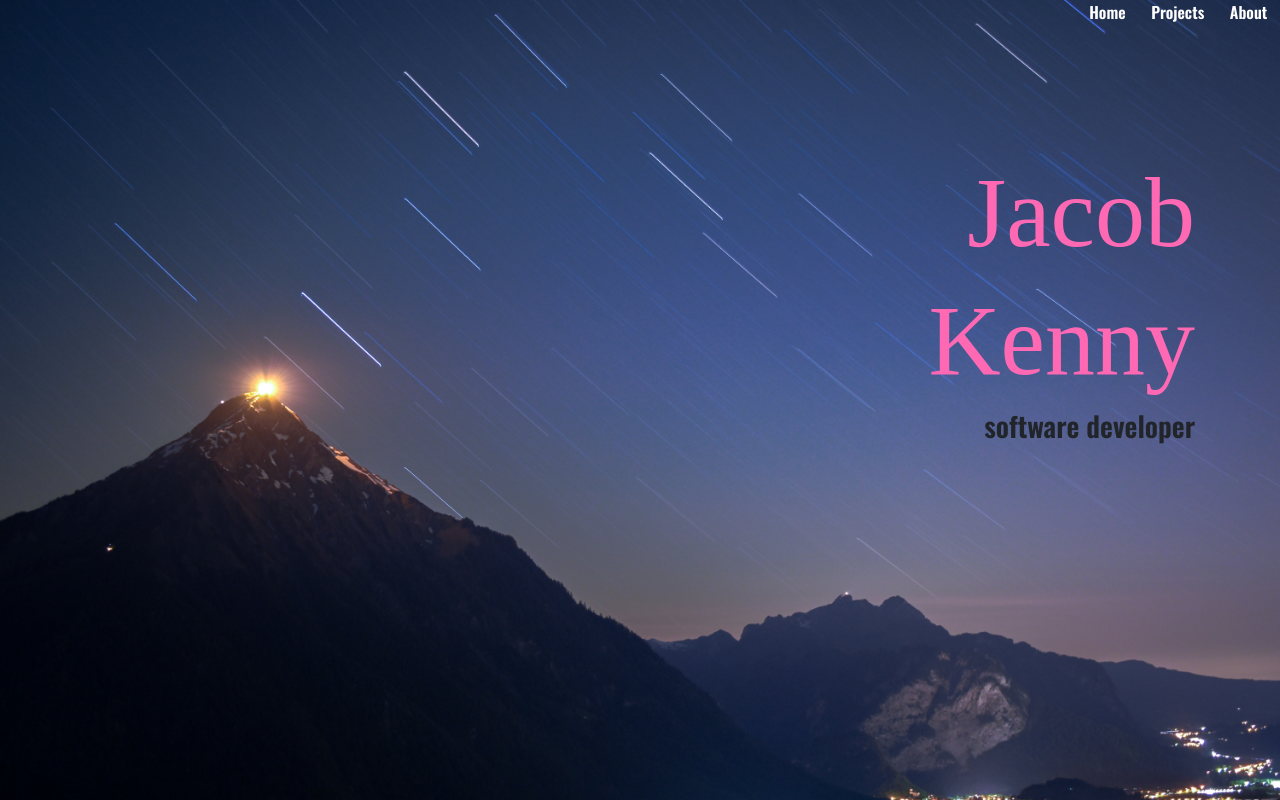
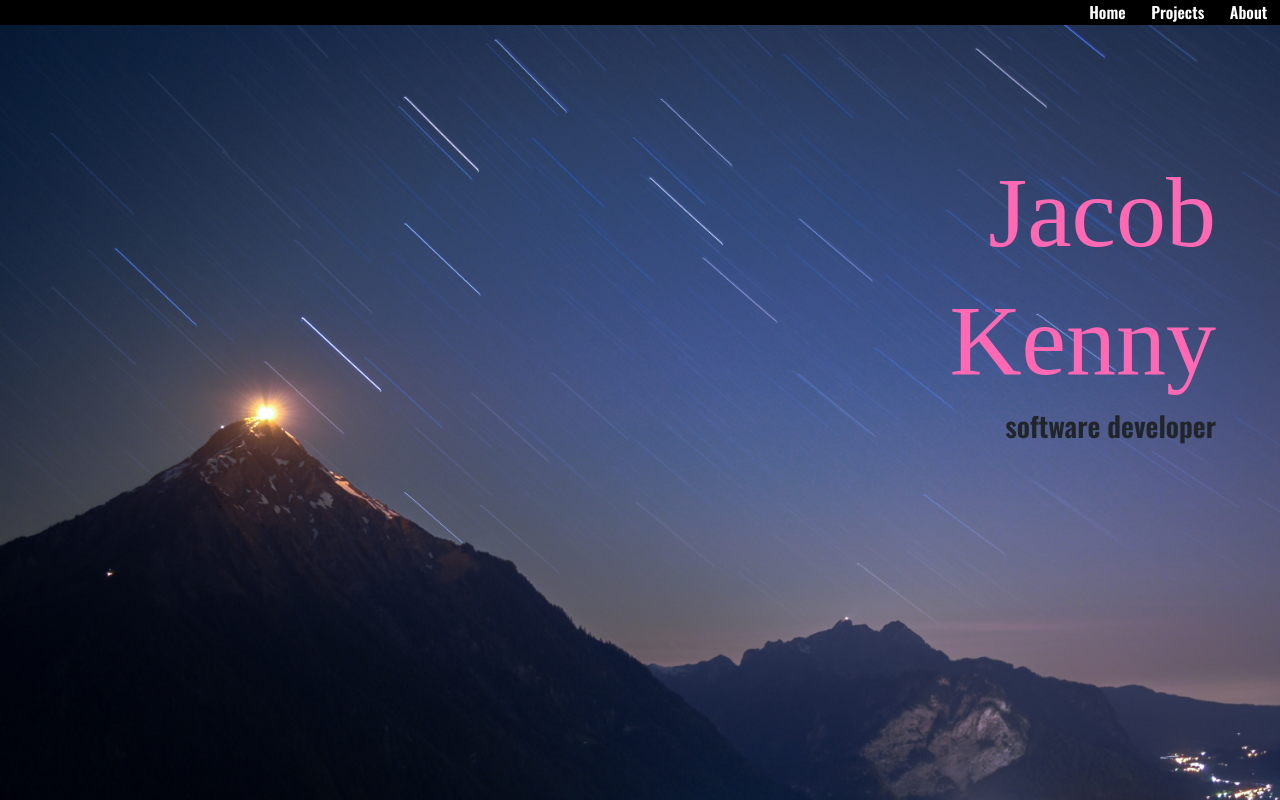
Before and after one commit to kennja05/personal-site, a React (Create React App) app: page / in a window 1280 px wide. Built offline with nearby package versions, Linux system fonts and the light colour scheme; a web font is replaced by a local one.

Commit message:
update home

```diff
--- a/src/App.css
+++ b/src/App.css
@@ -8,9 +8,6 @@ body{
 
 .App {
   text-align: center;
-  background-image: url('./images/backgroundImage.jpg');
-  background-size: cover;
-  background-position: center center;
   margin: auto;
   height: 100vh;
   width: 100%;
@@ -33,13 +30,20 @@ body{
 }
 
 .home{
+  background-size: cover;
+  background-position: center center;
+  background-image: url('./images/backgroundImage.jpg');
   font-family: 'Poller One';
   text-align: right;
   margin-right: 10%;
   padding-top: 10%;
+  height: 100%;
+  width: 100%;
+  padding-right: 5%;
 }
 
 .jacob{
+  /* margin-right: 10px; */
   font-size: 250%;
   display: inline-block;
   color: #ff69b4
@@ -128,6 +132,7 @@ iframe{
   position: sticky;
   position: -webkit-sticky; /* Safari */
   top: 0;
+  background-color: black;
 }
 
 .about-page{
--- a/src/Home.js
+++ b/src/Home.js
@@ -19,7 +19,7 @@ class Home extends React.Component {
 
     render(){
         return(
-            <div className='container home'>
+            <div className='home'>
                 <div onClick={this.handleNameClick} className='jacob'>
                         <h1>
                             <span className='jacob'>Jacob</span>
```
